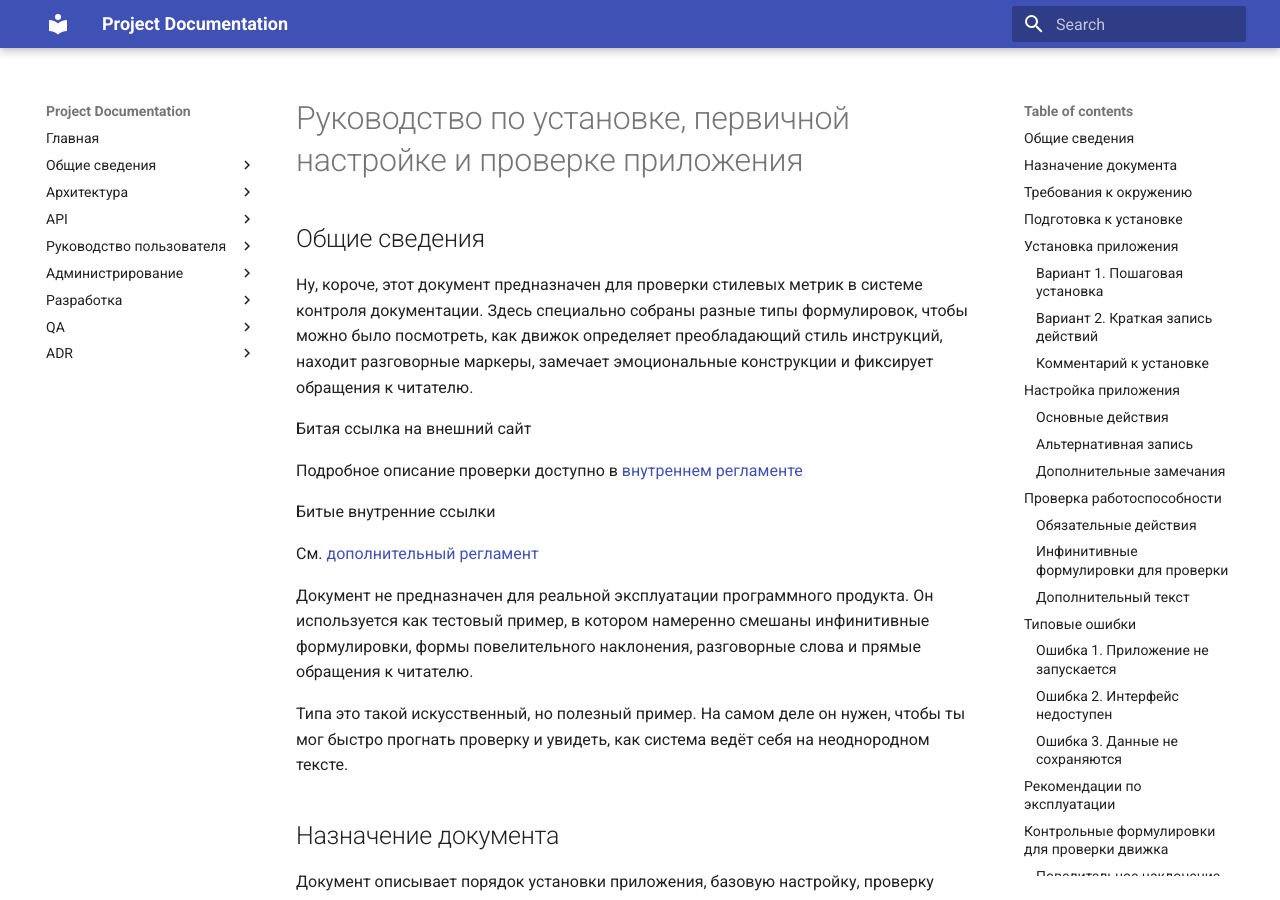
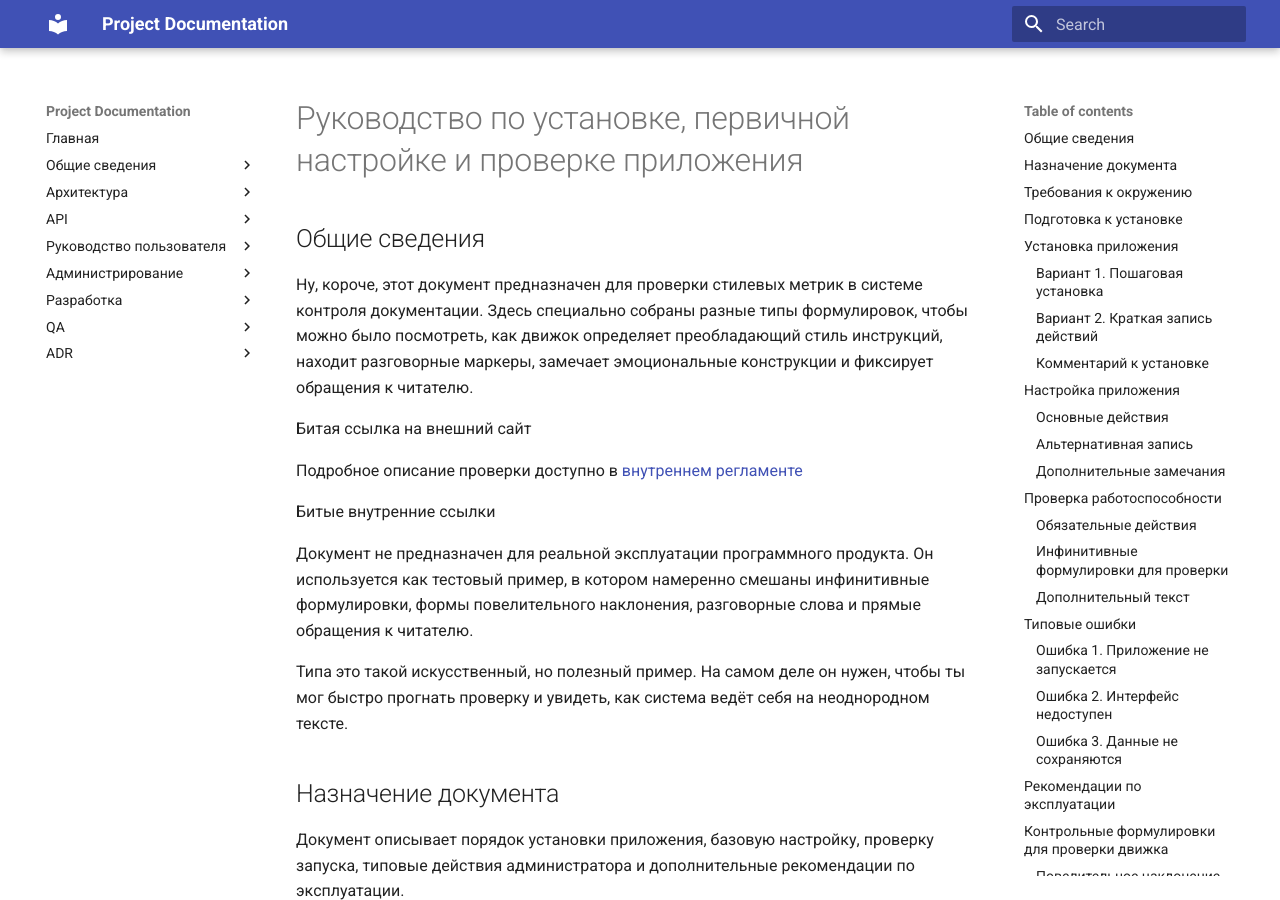
Before and after one commit to techwri/Demo, an MkDocs documentation site: the page built from docs/architecture/test_style.md, in a window 1280 px wide and 900 px high. Built offline with MkDocs 1.6.1 and Material for MkDocs 9.7.7, drawn with Linux system fonts in a browser that asks for light colours.

Commit message:
Remove broken internal link in test_style.md
Removed a broken internal link to the additional regulations document.

```diff
--- a/docs/architecture/test_style.md
+++ b/docs/architecture/test_style.md
@@ -10,7 +10,7 @@
 
 Битые внутренние ссылки
 
-См. [дополнительный регламент](./files/missing-checklist.md)
+
 
 Документ не предназначен для реальной эксплуатации программного продукта. Он используется как тестовый пример, в котором намеренно смешаны инфинитивные формулировки, формы повелительного наклонения, разговорные слова и прямые обращения к читателю.
 
```
